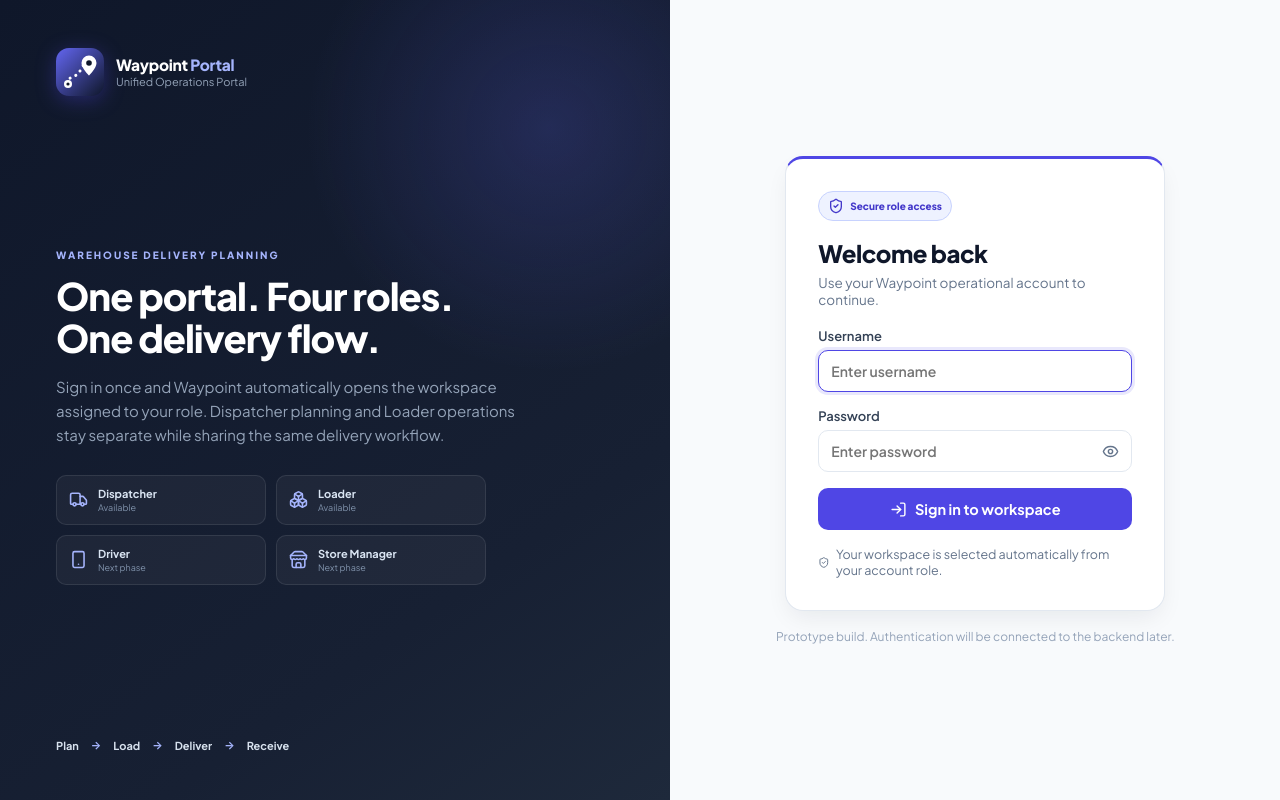
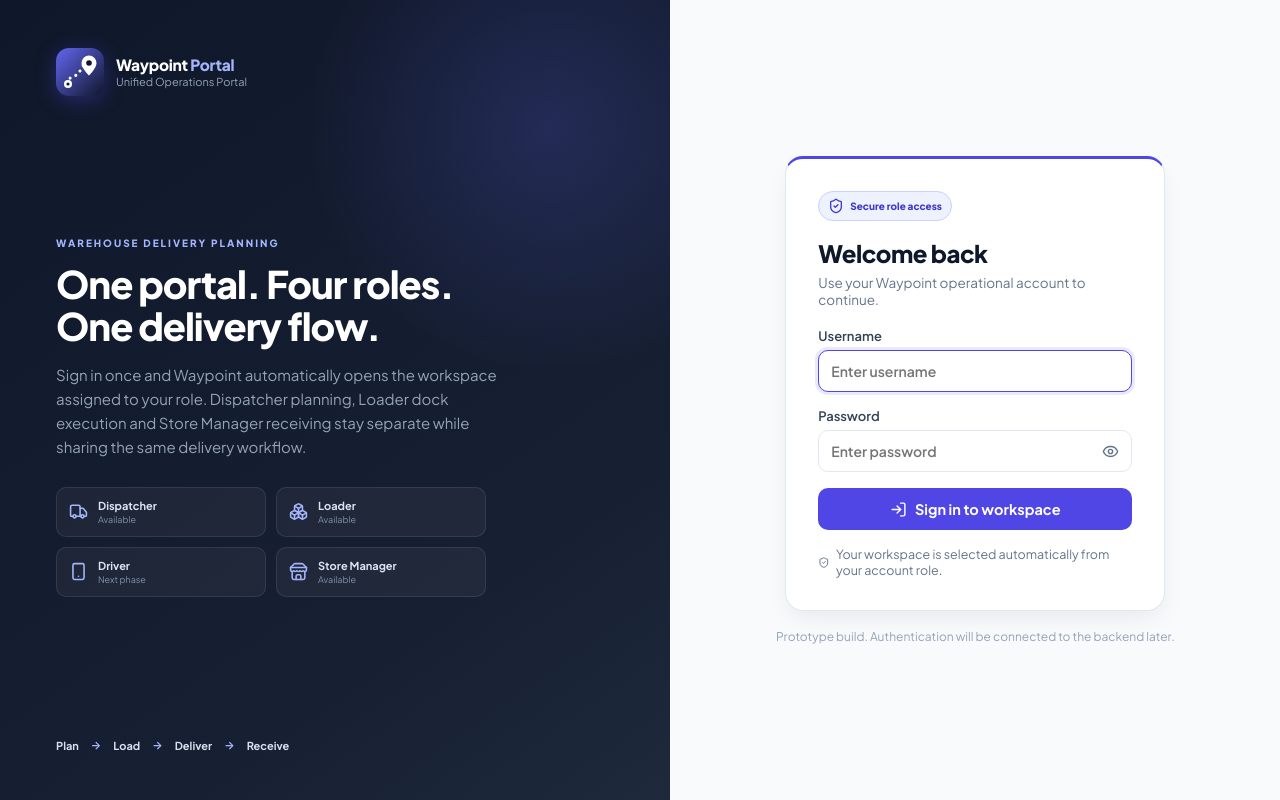
Before and after one commit to prabhashwaraSM/waypoint_portal, a React (Vite) app: page /login in a window 1280 px wide. Built offline with nearby package versions, Linux system fonts and the light colour scheme.

Commit message:
feat(login): show Store Manager as available with role color cues

```diff
--- a/src/features/auth/pages/LoginPage.jsx
+++ b/src/features/auth/pages/LoginPage.jsx
@@ -6,10 +6,10 @@ import { getRoleHome, getSession, login } from "../../../shared/auth/auth";
 import "../styles/login.css";
 
 const rolePreview = [
-  { name: "Dispatcher", icon: Truck, status: "Available" },
-  { name: "Loader", icon: Boxes, status: "Available" },
-  { name: "Driver", icon: Smartphone, status: "Next phase" },
-  { name: "Store Manager", icon: Store, status: "Next phase" }
+  { name: "Dispatcher", icon: Truck, status: "Available", tone: "dispatcher" },
+  { name: "Loader", icon: Boxes, status: "Available", tone: "loader" },
+  { name: "Driver", icon: Smartphone, status: "Next phase", tone: "driver" },
+  { name: "Store Manager", icon: Store, status: "Available", tone: "store" }
 ];
 
 export default function Login() {
@@ -49,12 +49,12 @@ export default function Login() {
           <h1>One portal. Four roles. One delivery flow.</h1>
           <p>
             Sign in once and Waypoint automatically opens the workspace assigned to your role.
-            Dispatcher planning and Loader operations stay separate while sharing the same delivery workflow.
+            Dispatcher planning, Loader dock execution and Store Manager receiving stay separate while sharing the same delivery workflow.
           </p>
 
           <div className="role-preview-grid">
-            {rolePreview.map(({ name, icon: Icon, status }) => (
-              <div className="role-preview-card" key={name}>
+            {rolePreview.map(({ name, icon: Icon, status, tone }) => (
+              <div className={"role-preview-card " + tone} key={name}>
                 <Icon size={19} />
                 <div>
                   <strong>{name}</strong>
```
